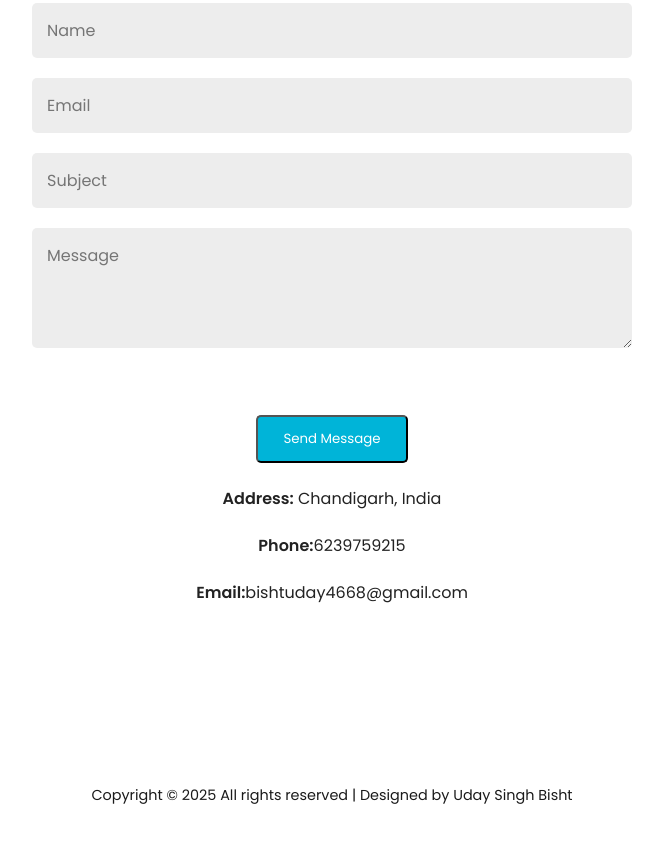
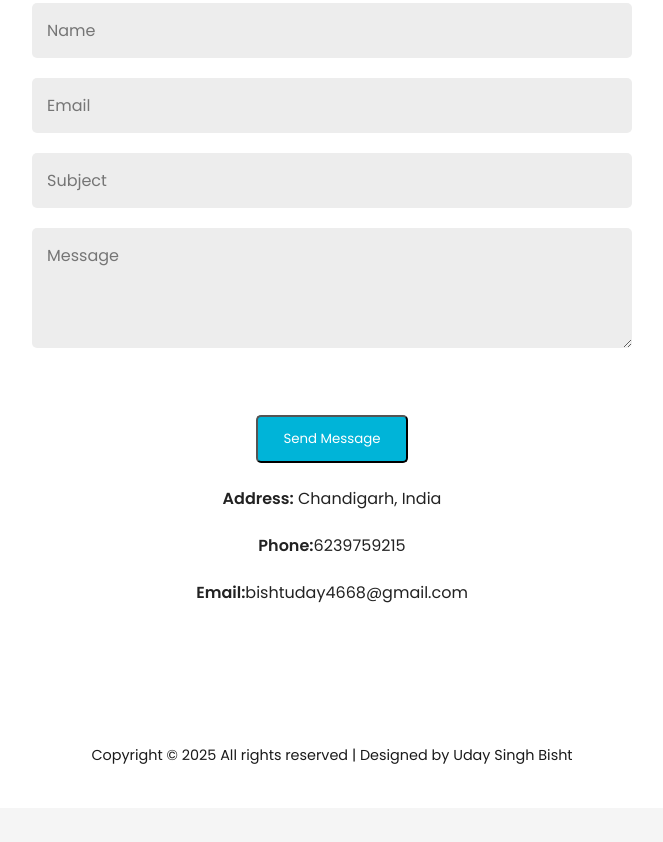
Before and after one commit to Udaybisht124/portfolio_uday, a plain HTML site: page index.html in a window 1280 px wide. Shown: the part 4145-4987 px from the top of the page, without its empty margins (308-971 px from the left). After the commit the page ends 4953 px from the top, so only its background shows below. Drawn offline with Linux system fonts and the light colour scheme.

Commit message:
change the navabar and footer ui

```diff
--- a/style.css
+++ b/style.css
@@ -102,7 +102,7 @@ body.light-theme #projects-section{
   justify-content: space-between;
   align-items: center;
   padding: 20px 5%;
-  background: black;
+  background:#1d1d1d;
   position: fixed;
   width: 100%;
   top: 0;
@@ -400,8 +400,8 @@ body.light-theme #projects-section{
 /* Footer */
 footer {
   text-align: center;
-  padding: 80px 5%;
-  background:black;
+  padding:40px;
+  background:#1d1d1d;
   font-size: 0.9rem;
 }
 /* Back to Top */
```
